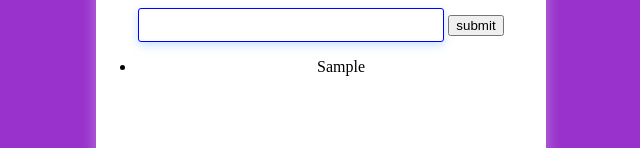
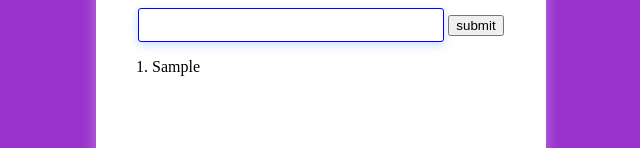
Before and after one commit to dts-kominfo-rea4a/challenge-dom-Anka-Abdullah, a website: page index.html in a window 1280 px wide. Both pictures are taken after typing "Sample" into the empty fields and a click on the button "submit". Shown: the part 155-303 px from the top of the page, without its empty margins (319-959 px from the left). Drawn offline with Linux system fonts and the light colour scheme.

Commit message:
ubah test

```diff
--- a/index.html
+++ b/index.html
@@ -52,6 +52,12 @@
       outline: none;
       border: 1.5px solid rgb(0, 221, 255);
     }
+
+    #todo-output li {
+      list-style-type: none;
+      text-align: left;
+      margin-top: 10px;
+    }
   </style>
   <title>Challenge - DOM</title>
 </head>
@@ -87,8 +93,8 @@
     // Jangan ubah cara deklarasi fungsinya, cukup isi saja
     function fnClickHandler(toDoItem) {
       input.push(document.getElementById("todo-input").value)
-      input.map(e => {
-        output += `<li>${e}</li>`
+      input.map((e, i) => {
+        output += `<li>${i + 1}.  ${e}</li> `
       })
       document.getElementById("todo-output").innerHTML = output
       output = ''
@@ -101,6 +107,7 @@
     // TODO: register event onkeypress / addEventListener untuk input
     // sehingga saat di input ditekan enter akan menjalankan fungsi fnClickHandler juga
     function handleKeyPress(e) {
+      console.log(e);
       var key = e.keyCode || e.which;
       if (key == 13) {
         fnClickHandler();
```
Also changed, not shown: test2.test.js (+1 -1 lines).
